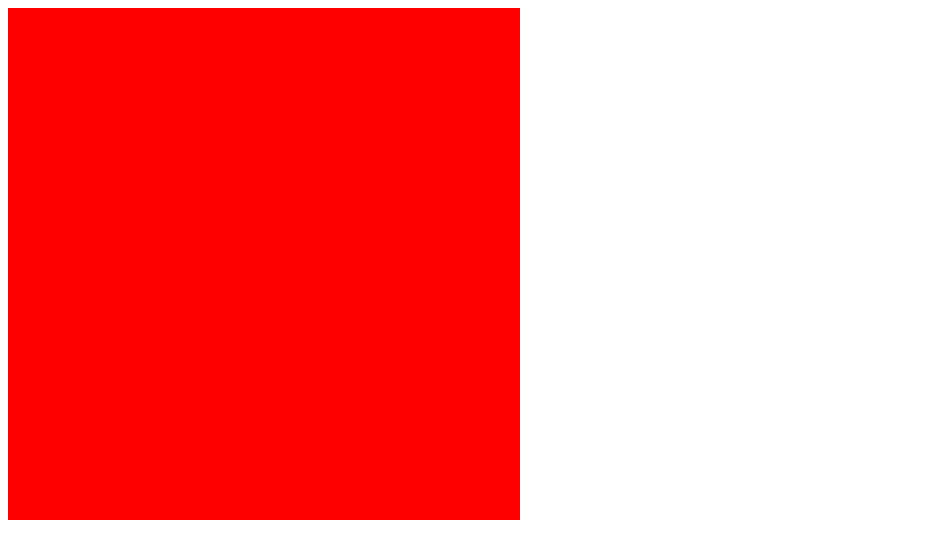
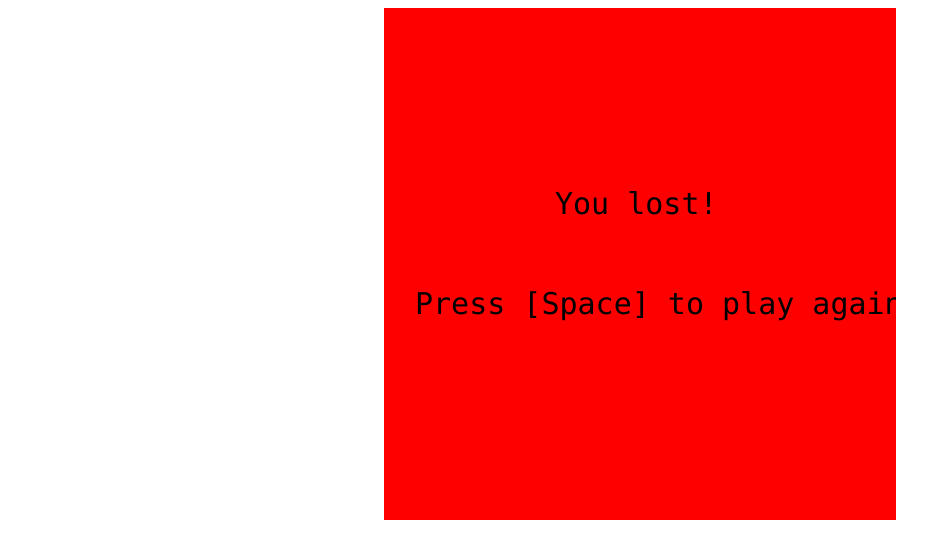
Before and after one commit to Konrad97/DotGameReloaded, a website built with Parcel: page index.html in a window 1280 px wide. Shown: the whole page, without its empty margins (0-951 px from the left). Built offline with nearby package versions, Linux system fonts and the light colour scheme.

Commit message:
UX! and a bit of bug fixing + cleanup

```diff
--- a/index.html
+++ b/index.html
@@ -7,7 +7,13 @@
 </head>
 
 <body>
-    <canvas id="canvas" width="512" height="512">
+    <canvas id="canvas" width="512" height="512" style="
+         padding-left: 0;
+    padding-right: 0;
+    margin-left: auto;
+    margin-right: auto;
+    display: block;
+      ">
     </canvas>
     <script src="src/index.js"></script>
 </body>
--- a/src/index.js
+++ b/src/index.js
@@ -16,27 +16,21 @@ class Game {
   }
 
   init(count) {
-    this.player = new Player(100, 100, 10);
+    var playerSize = 5;
+
+    this.player = new Player(100, 100, playerSize, this.width, this.height);
 
     this.enemys = [];
     var i;
-    for (i = 0; i < count; i++) {
+
+    for (i = 1; i < count + 1; i++) {
+      var size = playerSize  * i;
       this.enemys.push(new Enemy(
-        Math.floor(Math.random()*3 + 1),
-        Math.floor(Math.random()*3 + 1),
-        Math.floor(Math.random()*60  + 10),
-        Math.floor(Math.random()*(this.width - 100) + 100),
-        Math.floor(Math.random()*(this.height - 100) + 100),
-        this.width, this.height, this.player))
-    }
-
-    for (i = 0; i < 4; i++) {
-      this.enemys.push(new Enemy(
-        Math.floor(Math.random()*3 + 1),
-        Math.floor(Math.random()*3 + 1),
-        Math.floor(9*i),
-        Math.floor(Math.random()*(this.width - 100) + 100),
-        Math.floor(Math.random()*(this.height - 100) + 100),
+        Math.random() < 0.5 ? Math.floor(Math.random() * 3 + 1) : -Math.floor(Math.random() * 4 + 1),
+        Math.random() < 0.5 ? Math.floor(Math.random() * 3  + 1) : -Math.floor(Math.random() * 4 + 1),
+        Math.floor(size),
+        this.width - size,
+        Math.floor(Math.random() * (this.height - 2*  size) + size),
         this.width, this.height, this.player))
     }
   }
@@ -52,7 +46,6 @@ class Game {
       this.player.mouseY = this.mousePos.y;
     }
 
-    this.player.tick();
 
     this.enemys.forEach(function (enemy, ) {
       enemy.tick();
@@ -65,16 +58,17 @@ class Game {
     if (this.enemys.length === 0) {
       state = states.playerWon;
     }
+
+    this.player.tick();
+
   }
 
   draw(ctx) {
     ctx.clearRect(0, 0, this.width, this.height);
 
     // draw background
-    ctx.beginPath();
     ctx.fillStyle = "black";
     ctx.fillRect(0, 0, this.width, this.height);
-    ctx.closePath();
 
     this.player.draw(ctx)
 
@@ -82,14 +76,33 @@ class Game {
       enemy.draw(ctx);
     });
 
+    if (state === states.playing) {
+      ctx.font = "30px Consolas";
+      ctx.fillStyle = "white";
+      ctx.fillText(this.player.size, 10, 30);
+    } else if (state === states.playerLost) {
+      ctx.font = "30px Consolas";
+      ctx.fillStyle = "black";
+      ctx.fillText("You lost!", this.width / 2 - 85, this.height / 2 - 50);
+      ctx.fillText("Press [Space] to play again!", this.width / 2 - 225, this.height / 2 + 50);
+
+    } else if (state === states.playerWon) {
+      ctx.font = "30px Consolas";
+      ctx.fillStyle = "black";
+      ctx.fillText("Congrats, you Won!", this.width / 2 - 130, this.height / 2 - 50);
+      ctx.fillText("Press [Space] to play again!", this.width / 2 - 225, this.height / 2 + 50);
+
+    }
   }
 }
 
 class Player {
-  constructor(x, y, size) {
+  constructor(x, y, size, limitX, limitY) {
     this.x = x;
     this.y = y;
     this.size = size;
+    this.limitX = limitX;
+    this.limitY = limitY;
     this.speed = 4;
     this.mouseX = x;
     this.mouseY = y;
@@ -110,9 +123,23 @@ class Player {
         state = states.playerLost;
       }
 
+      if(this.x + this.size > this.limitX){
+        this.x = this.limitX - this.size;
+      }
+      if(this.x - this.size < 0){
+        this.x = 0 + this.size;
+      }
+      if(this.y + this.size > this.limitY){
+        this.y = this.limitY - this.size;
+      }
+      if(this.y - this.size < 0){
+        this.y = 0 + this.size;
+      }
+
     } else if (state === states.playerWon) {
-      this.size += 2;
+      this.size += 1;
     }
+
   }
 
   draw(ctx) {
@@ -147,18 +174,26 @@ class Enemy {
   }
 
   collision() {
-    var distance = Math.ceil(Math.sqrt(Math.pow(this.player.x - this.x, 2) + Math.pow(this.player.y - this.y, 2)));
+    var distance = Math.floor(Math.sqrt(Math.pow(this.player.x - this.x, 2) + Math.pow(this.player.y - this.y, 2)));
     if (distance < this.player.size + this.size) {
       var d = this.player.size + this.size - distance;
-      if (this.player.size > this.size) {
-        this.player.size += d;
-        this.size -= d;
-        if (this.size < 0) this.size = 0;
+      if (this.player.size >= this.size) {
+        if (d < this.size) {
+          this.player.size += d;
+          this.size -= d;
+        } else {
+          this.player.size += this.size;
+          this.size = 0;
+        }
       }
       else {
-        this.player.size -= d;
-        if (this.player.size < 0) this.player.size = 0;
-        this.size += d;
+        if (d < this.player.size) {
+           this.player.size -= d;
+          this.size += d;
+        } else {
+          this.size += this.player.size;
+          this.player.size = 0;
+        }
       }
     }
   }
@@ -206,7 +241,9 @@ var ctx = cvs.getContext("2d");
 
 var game = new Game(ctx, cvs.clientWidth, cvs.clientHeight);
 
-game.init(5);
+var count = 8;
+
+game.init(count);
 
 window.addEventListener('mousemove', evt => {
   var rect = cvs.getBoundingClientRect();
@@ -221,7 +258,7 @@ window.onkeyup = function (e) {
     var key = e.keyCode ? e.keyCode : e.which;
     if (key == 32) {
       state = states.playing;
-      game.init(5);
+      game.init(count);
     }
   }
 }
```
